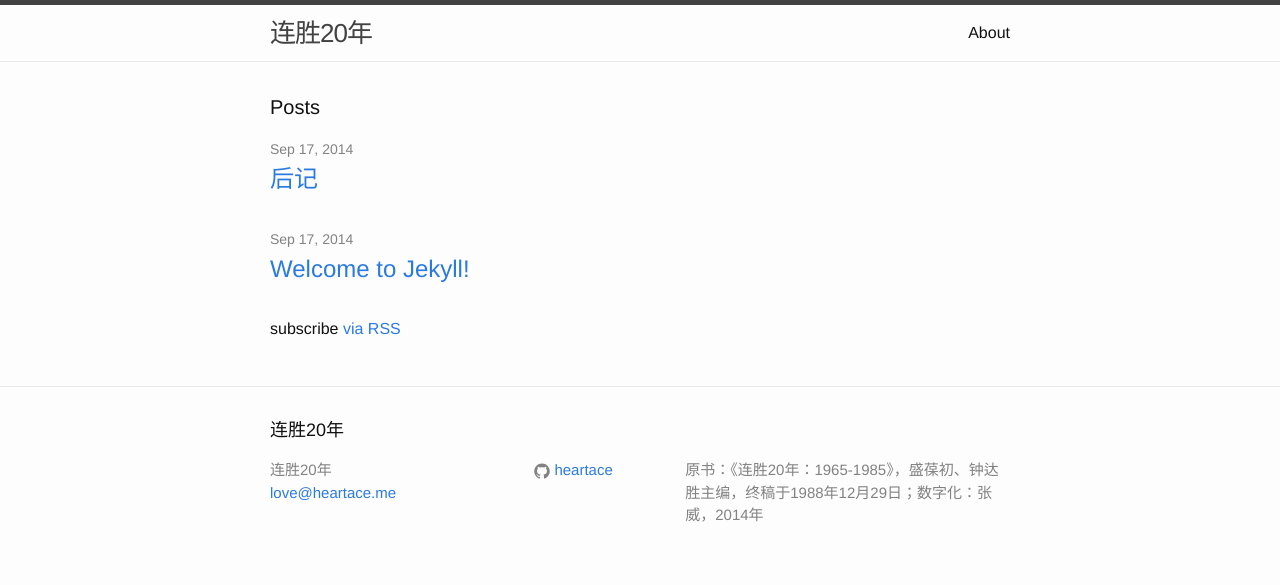
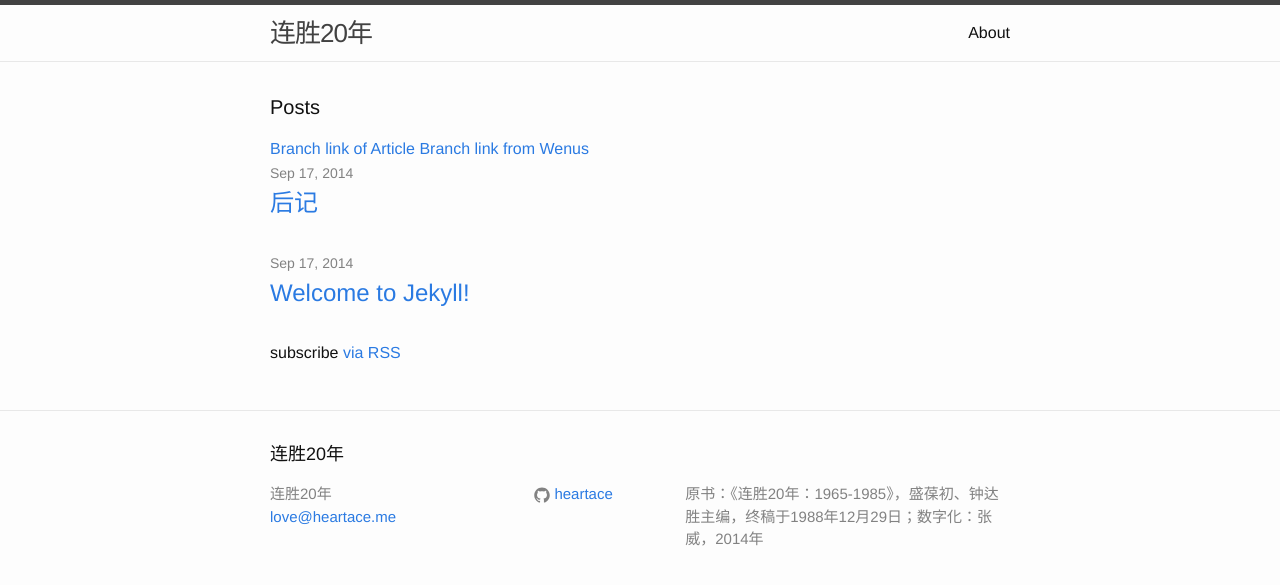
Before and after one commit to heartace/liansheng, a Jekyll site: the page built from index.html, in a window 1280 px wide. Shown: the top 585 px of the page. Built offline with Jekyll 4.4.1, drawn with Linux system fonts in a browser that asks for light colours.

Commit message:
Update index.html

```diff
--- a/index.html
+++ b/index.html
@@ -5,6 +5,9 @@ layout: default
 <div class="home">
 
   <h1 class="page-heading">Posts</h1>
+
+  <a href="https://xyg0r.app.link/NXy5blVZSbb">Branch link of Article</a>
+  <a href="https://xyg0r.app.link/MYShWH473bb">Branch link from Wenus</a>
 
   <ul class="post-list">
     {% for post in site.posts %}
```
